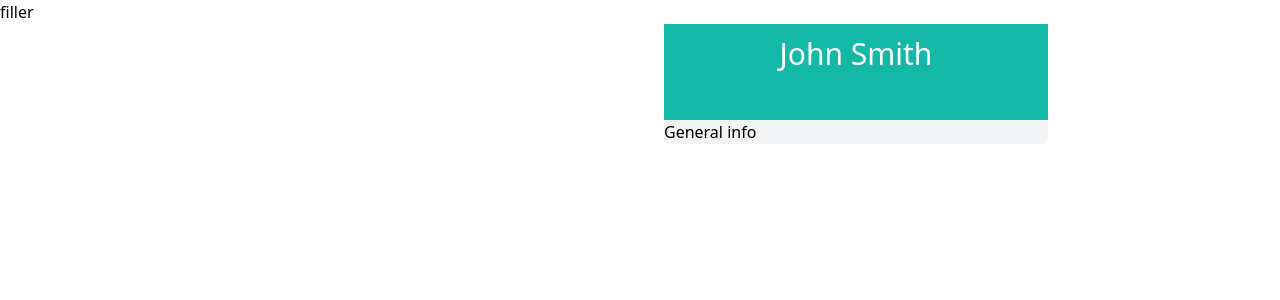
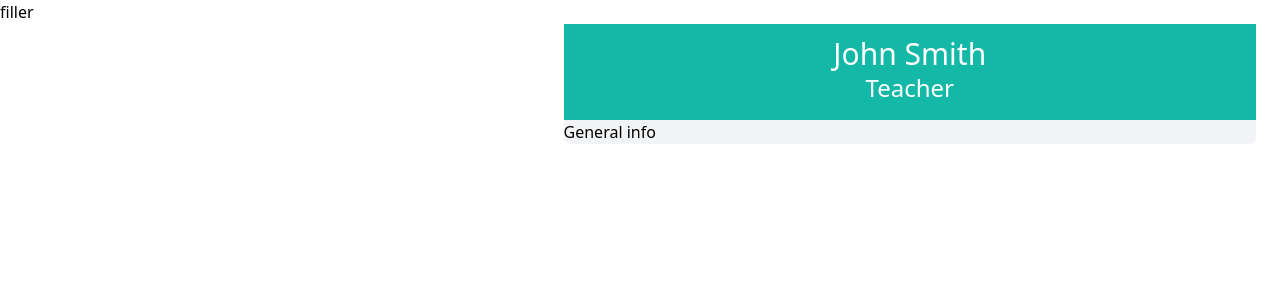
Before and after one commit to vibovenkat123/cv-app-maker, a Vue app: page / in a window 1280 px wide. Shown: the top 300 px of the page. Built offline with nearby package versions, Linux system fonts and the light colour scheme.

Commit message:
add section for job title

```diff
--- a/src/components/cv-main.vue
+++ b/src/components/cv-main.vue
@@ -2,13 +2,22 @@
 import { useInfoStore } from '@/stores/info-store';
 
 const store = useInfoStore();
+function example() {
+  store.firstName = 'John';
+  store.lastName = 'Smith';
+  store.jobTitle = 'Teacher';
+}
+example();
 </script>
 <template>
-  <div class="p-6">
-    <div class="bg-gray-100 flex flex-col rounded-md w-96">
+  <div class="p-6 w-full">
+    <div class="bg-gray-100 flex flex-col rounded-md w-full">
       <div class = "bg-teal-500 w-full h-24 p-3 flex flex-col items-center">
         <div class="text-white text-3xl">
           {{`${store.firstName} ${store.lastName}`}}
+        </div>
+        <div class="text-white text-2xl">
+          {{store.jobTitle}}
         </div>
       </div>
       <div >
--- a/src/components/input-main.vue
+++ b/src/components/input-main.vue
@@ -1,5 +1,5 @@
 <template>
-  <div class="w-1/2">
+  <div class="w-3/4">
     filler
   </div>
 </template>
--- a/src/css/output/output.css
+++ b/src/css/output/output.css
@@ -564,6 +564,10 @@ video {
   width: 24rem;
 }
 
+.w-1\/3 {
+  width: 33.333333%;
+}
+
 .flex-col {
   flex-direction: column;
 }
@@ -633,6 +637,11 @@ video {
   line-height: 2.25rem;
 }
 
+.text-2xl {
+  font-size: 1.5rem;
+  line-height: 2rem;
+}
+
 .text-white {
   --tw-text-opacity: 1;
   color: rgb(255 255 255 / var(--tw-text-opacity));
--- a/src/stores/info-store.ts
+++ b/src/stores/info-store.ts
@@ -3,7 +3,8 @@ import { defineStore } from 'pinia';
 import { ref } from 'vue';
 
 export const useInfoStore = defineStore('info', () => {
-  const firstName = ref('John');
-  const lastName = ref('Smith');
-  return { firstName, lastName };
+  const firstName = ref('');
+  const lastName = ref('');
+  const jobTitle = ref('');
+  return { firstName, lastName, jobTitle };
 });
```
